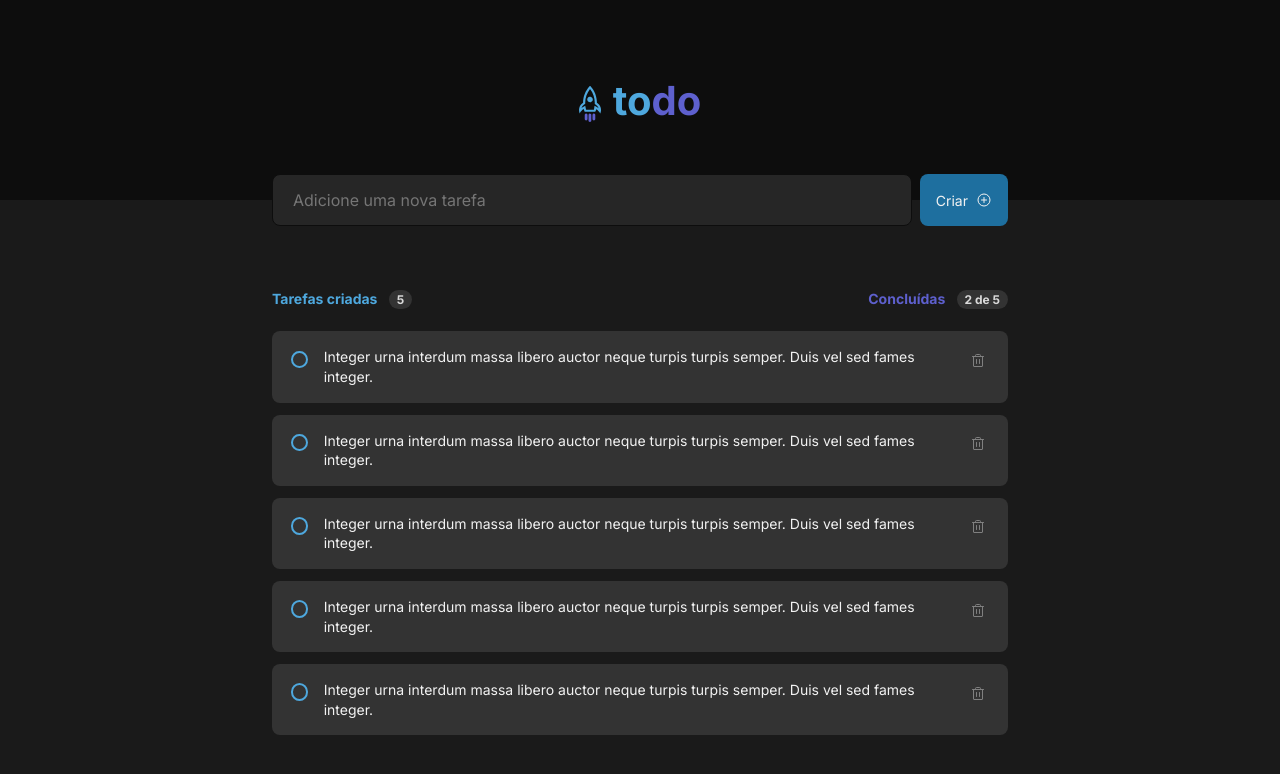
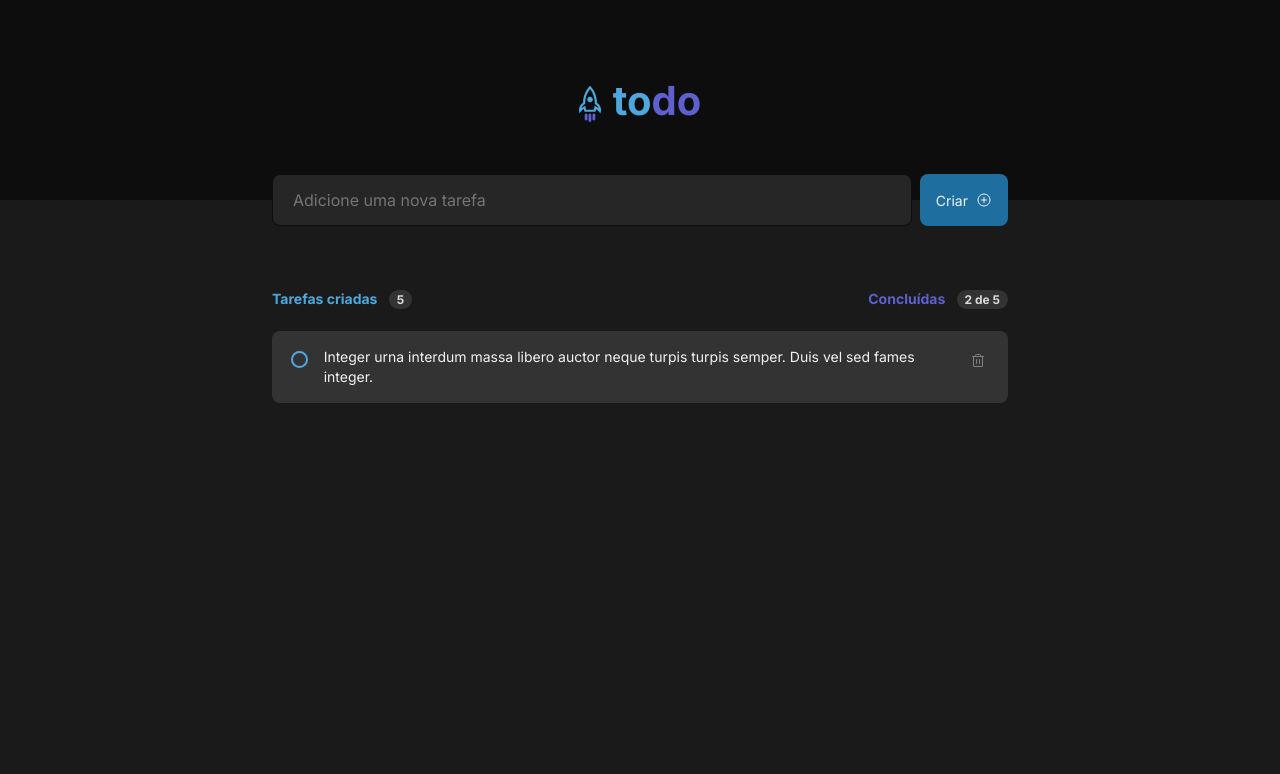
Before and after one commit to caiojardim/ToDo-APP, a React (Vite) app: page / in a window 1280 px wide. Shown: the top 774 px of the page. Built offline with nearby package versions, Linux system fonts and the light colour scheme.

Commit message:
Created new component to extract TaskList functionality out of componente App and start to implement the save and read functionality using localStorage

```diff
--- a/src/App.module.css
+++ /dev/null
@@ -1,99 +0,0 @@
-.appContainer {
-  max-width: 50rem;
-  display: flex;
-  flex-direction: column;
-  margin: 0 auto;
-  padding: 0 2rem;
-}
-
-.newTask {
-  width: 100%;
-  display: flex;
-  gap: .5rem;
-  height: 3.3rem;
-  margin-top: -1.65rem;
-}
-
-.newTask input {
-  flex: 1;
-  background: var(--gray-500);
-  color: var(--gray-100);
-  border: 1px solid var(--gray-700);
-  padding: 1.25rem;
-  border-radius: 8px;
-}
-
-.newTask input:-moz-placeholder {
-  color: var(--gray-300);
-}
-
-.newTask button {
-  font-size: 0.875rem;
-  display: flex;
-  align-items: center;
-  padding: 0 1rem;
-  border-radius: 8px;
-  border: 0;
-  color: var(--gray-100);
-  background: var(--blue-500);
-  transition: 0.15s;
-}
-
-.newTask button:hover {
-  background: var(--blue-300);
-}
-
-.newTask button svg {
-  margin-left: .5rem;
-  width: 1rem;
-  height: 1rem;
-}
-
-.taskStatus {
-  margin: 4rem 0 1.5rem 0;
-  display: flex;
-  justify-content: space-between;
-  font-size: 0.875rem;
-}
-
-.taskStatus .colorBlue {
-  color: var(--blue-300);
-}
-
-.taskStatus .colorPurple {
-  color: var(--purple-500);
-}
-
-.taskStatus strong span {
-  color: var(--gray-200);
-  font-size: 0.75rem;
-  padding: 0.125rem 0.5rem;
-  margin-left: 0.5rem;
-  background: var(--gray-400);
-  border-radius: 9999px;
-
-}
-
-.tasks {
-  display: flex;
-  flex-direction: column;
-  gap: .75rem;
-}
-
-.withoutTasks {
-  flex: 1;
-  display: flex;
-  flex-direction: column;
-  align-items: center;
-  justify-content: center;
-
-  line-height: 1.4rem;
-  padding-top: 4rem;
-  border-top: 1px solid var(--gray-400);
-}
-
-.withoutTasks img {
-  height: 3.5rem;
-  width: 3.5rem;
-  margin-bottom: 1rem;
-}
--- a/src/App.tsx
+++ b/src/App.tsx
@@ -1,40 +1,15 @@
 import './global.css';
 import { Header } from './components/Header'
-import { Task } from './components/Task'
+import { TaskList } from './components/TaskList'
 
-import  clipboard  from './assets/clipboard.svg'
 import styles from './App.module.css'
-import { PlusCircle } from 'phosphor-react';
+
 
 function App() {
   return (
     <>
       <Header />
-      <div className={styles.appContainer}>
-
-        <div className={styles.newTask}>
-          <input type="text" placeholder='Adicione uma nova tarefa' />
-          <button>Criar <PlusCircle/></button>
-        </div>
-
-        <div className={styles.taskStatus}>
-          <strong className={styles.colorBlue}>Tarefas criadas <span>5</span></strong>
-          <strong className={styles.colorPurple}>Concluídas <span>2 de 5</span></strong>
-        </div>
-
-        <div className={styles.tasks}>
-          {/* <div className={styles.withoutTasks}>
-            <img src={clipboard} alt="Clipboard Icon" />
-            <strong>Você ainda não tem tarefas cadastradas</strong>
-            <span>Crie tarefas e organize seus itens a fazer</span>
-          </div> */}
-          <Task />
-          <Task />
-          <Task />
-          <Task />
-          <Task />
-        </div>
-      </div>
+      <TaskList />
     </>
   )
 }
--- /dev/null
+++ b/src/components/TaskList.module.css
@@ -0,0 +1,99 @@
+.taskListContainer {
+  max-width: 50rem;
+  display: flex;
+  flex-direction: column;
+  margin: 0 auto;
+  padding: 0 2rem;
+}
+
+.newTask {
+  width: 100%;
+  display: flex;
+  gap: .5rem;
+  height: 3.3rem;
+  margin-top: -1.65rem;
+}
+
+.newTask input {
+  flex: 1;
+  background: var(--gray-500);
+  color: var(--gray-100);
+  border: 1px solid var(--gray-700);
+  padding: 1.25rem;
+  border-radius: 8px;
+}
+
+.newTask input:-moz-placeholder {
+  color: var(--gray-300);
+}
+
+.newTask button {
+  font-size: 0.875rem;
+  display: flex;
+  align-items: center;
+  padding: 0 1rem;
+  border-radius: 8px;
+  border: 0;
+  color: var(--gray-100);
+  background: var(--blue-500);
+  transition: 0.15s;
+}
+
+.newTask button:hover {
+  background: var(--blue-300);
+}
+
+.newTask button svg {
+  margin-left: .5rem;
+  width: 1rem;
+  height: 1rem;
+}
+
+.taskStatus {
+  margin: 4rem 0 1.5rem 0;
+  display: flex;
+  justify-content: space-between;
+  font-size: 0.875rem;
+}
+
+.taskStatus .colorBlue {
+  color: var(--blue-300);
+}
+
+.taskStatus .colorPurple {
+  color: var(--purple-500);
+}
+
+.taskStatus strong span {
+  color: var(--gray-200);
+  font-size: 0.75rem;
+  padding: 0.125rem 0.5rem;
+  margin-left: 0.5rem;
+  background: var(--gray-400);
+  border-radius: 9999px;
+
+}
+
+.tasks {
+  display: flex;
+  flex-direction: column;
+  gap: .75rem;
+}
+
+.withoutTasks {
+  flex: 1;
+  display: flex;
+  flex-direction: column;
+  align-items: center;
+  justify-content: center;
+
+  line-height: 1.4rem;
+  padding-top: 4rem;
+  border-top: 1px solid var(--gray-400);
+}
+
+.withoutTasks img {
+  height: 3.5rem;
+  width: 3.5rem;
+  margin-bottom: 1rem;
+}
--- /dev/null
+++ b/src/components/TaskList.tsx
@@ -0,0 +1,65 @@
+import styles from './TaskList.module.css'
+import  clipboard  from '../assets/clipboard.svg'
+import { PlusCircle } from 'phosphor-react';
+import { useState, useEffect } from 'react';
+
+import { Task } from './Task'
+
+interface TaskType {
+  id: number,
+  content: string,
+  isChecked: boolean
+}
+
+export function TaskList () {
+  const [taskList, setTaskList] = useState<TaskType[]>([])
+
+  useEffect (() => {
+    let taskList = localStorage.getItem('TaskList') || '[]'
+    let taskListObject = JSON.parse(taskList)
+    setTaskList(taskListObject)
+  }, [])
+
+  localStorage.setItem ('TaskList', JSON.stringify([
+    {
+      id:1,
+      content: 'Integer urna interdum massa libero auctor neque turpis turpis semper. Duis vel sed fames integer.',
+      isChecked: false
+    }
+  ]))
+
+
+
+  return (
+    <div className={styles.taskListContainer}>
+
+        <div className={styles.newTask}>
+          <input type="text" placeholder='Adicione uma nova tarefa' />
+          <button>Criar <PlusCircle/></button>
+        </div>
+
+        <div className={styles.taskStatus}>
+          <strong className={styles.colorBlue}>Tarefas criadas <span>5</span></strong>
+          <strong className={styles.colorPurple}>Concluídas <span>2 de 5</span></strong>
+        </div>
+
+        <div className={styles.tasks}>
+
+          {
+            (taskList.length !== 0 ) ?
+              taskList.map ((task) => {
+                return <Task key={task.id} />
+              })
+              :
+              <div className={styles.withoutTasks}>
+                <img src={clipboard} alt="Clipboard Icon" />
+                <strong>Você ainda não tem tarefas cadastradas</strong>
+                <span>Crie tarefas e organize seus itens a fazer</span>
+              </div>
+          }
+
+        </div>
+      </div>
+
+  )
+}
--- a/src/global.css
+++ b/src/global.css
@@ -38,3 +38,18 @@ body, input, button, textarea {
   outline: transparent;
   box-shadow: 0 0 0 2px var(--purple-500);
 }
+
+/*Personalização de scrowbar*/
+
+body::-webkit-scrollbar {
+  width: 8px;
+}
+
+body::-webkit-scrollbar-track {
+  background: var(--gray-400);
+}
+
+body::-webkit-scrollbar-thumb {
+  background-color: var(--gray-300);
+  border-radius: 4px;
+}
```
